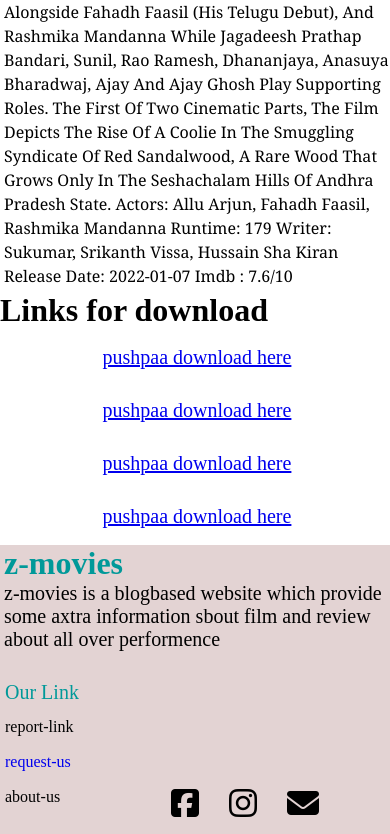
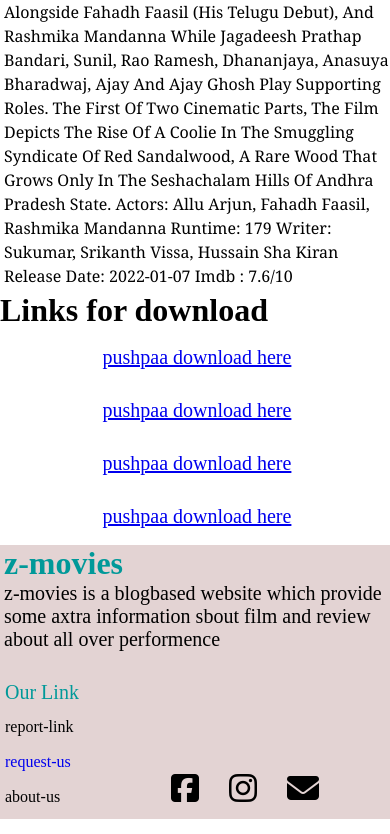
Before and after one commit to Zmovies1/zmovies, a plain HTML site: page Puspha.html in a window 390 px wide. Shown: the part 941-1775 px from the top of the page. Drawn offline with Linux system fonts and the light colour scheme.

Commit message:
Update mobilem.css

```diff
--- a/mobilem.css
+++ b/mobilem.css
@@ -229,7 +229,7 @@ background-color: #e3d3d3;
 .social{
 width: 30%;
 height: 60%;
-margin-top: 150px;
+margin-top: 135px;
 float: left;
 background-color: inherit;
 
```
